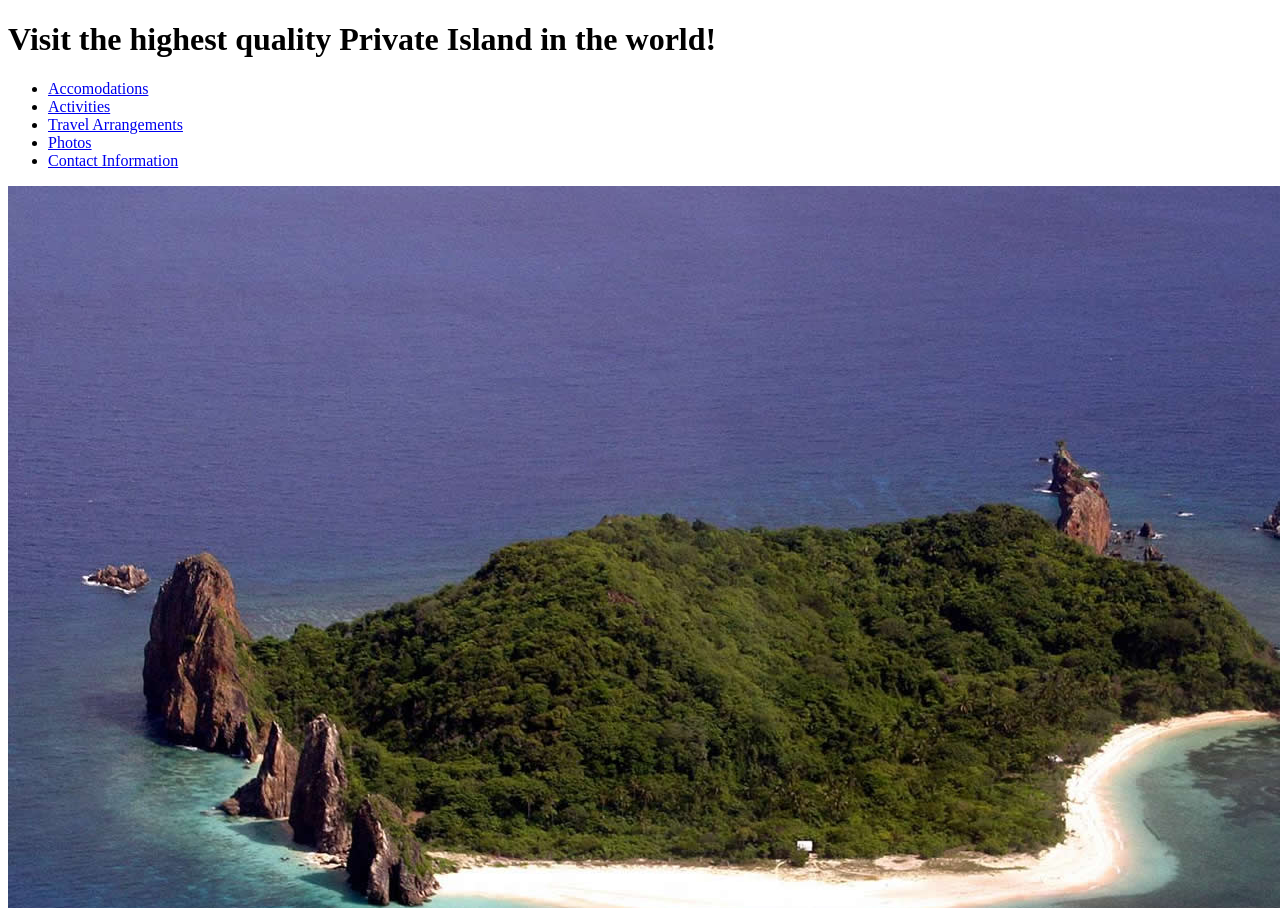
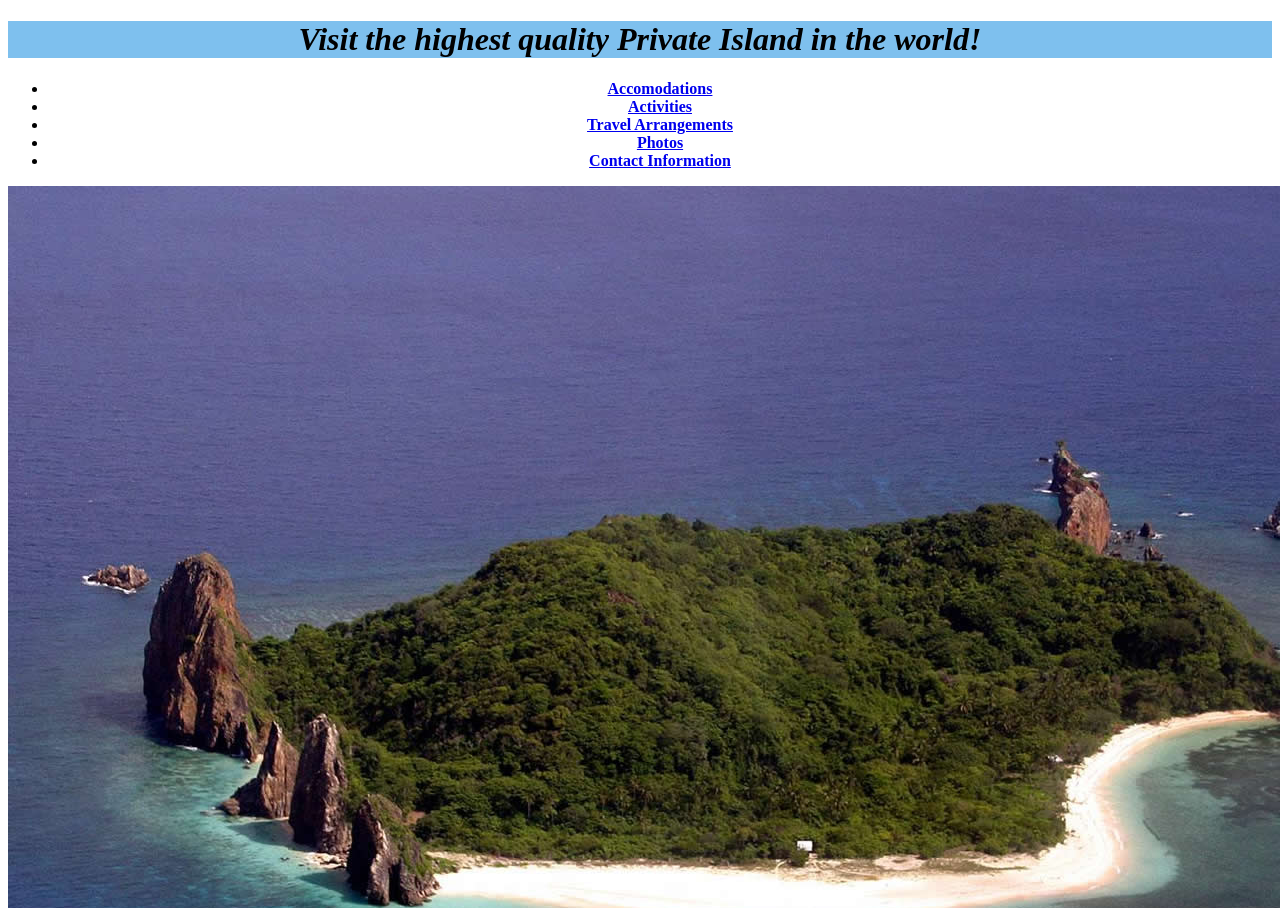
Before and after one commit to dyldlewis/resort-website, a plain HTML site: page index.html in a window 1280 px wide. Shown: the top 908 px of the page. Drawn offline with Linux system fonts and the light colour scheme.

Commit message:
fix activities page link error, add elements to style sheet for all pages.

```diff
--- a/css/styles.css
+++ b/css/styles.css
@@ -0,0 +1,13 @@
+h1{
+  font-style: oblique;
+  background-color: #7ec0ee;
+}
+
+body{
+  text-align: center;
+}
+
+
+ul{
+  font-weight: bold;
+}
--- a/index.html
+++ b/index.html
@@ -2,7 +2,7 @@
 <html>
   <head>
     <title>Private Island Resort</title>
-    <link href="css/styles.ss" rel="stylesheet" type="text/css">
+    <link href="css/styles.css" rel="stylesheet" type="text/css">
 
 
 
@@ -16,7 +16,7 @@
 
       <ul>
         <li><a href="accomodations.html">Accomodations</a></li>
-        <li><a href="activies.html">Activities</a></li>
+        <li><a href="activities.html">Activities</a></li>
         <li><a href="travel_arrangements.html">Travel Arrangements</a></li>
         <li><a href="photos.html">Photos</a></li>
         <li><a href="contact_information.html">Contact Information</a></li>
```
Also changed, not shown: accomodations.html (+1 -1 lines), activities.html (renamed from activites.html, +1 -1 lines), contact_information.html (+1 -1 lines), photos.html (+1 -1 lines), travel_arrangements.html (+1 -1 lines).
